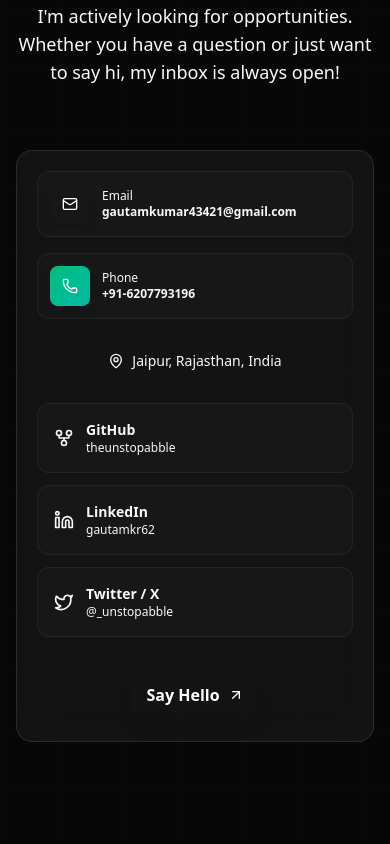
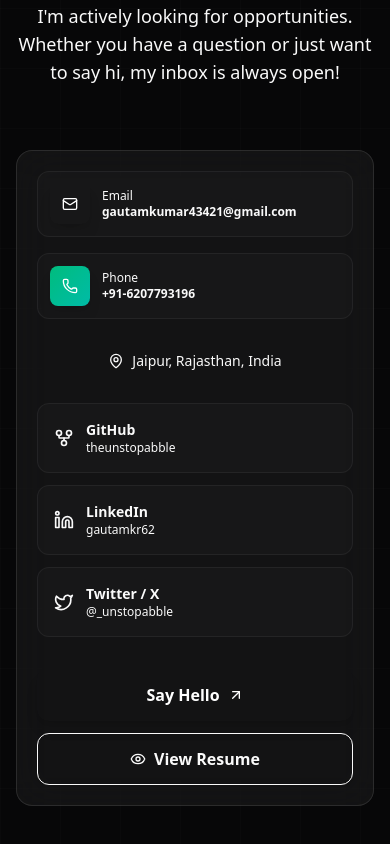
Before and after one commit to theunstopabble/gautam_portfolio, a Next.js app: page /contact in a window 390 px wide. Shown: the part 328-1172 px from the top of the page. Built offline with nearby package versions, Linux system fonts and the light colour scheme.

Commit message:
fix: grammar fix, README image, add mobile View Resume in Contact section

```diff
--- a/src/components/home/About.tsx
+++ b/src/components/home/About.tsx
@@ -87,7 +87,7 @@ export function About() {
                 and 3 production internships under my belt, I&apos;ve built and
                 deployed{" "}
                 <span className="font-semibold text-foreground">
-                  with AI-integrated SaaS products
+                  AI-integrated SaaS products
                 </span>{" "}
                 — from deepfake detection systems to AI-powered mock interview
                 platforms.
--- a/src/components/home/Contact.tsx
+++ b/src/components/home/Contact.tsx
@@ -11,7 +11,12 @@ import {
   ArrowUpRight,
   Send,
   MapPin,
+  Eye,
 } from "lucide-react";
+import { trackResumeClick } from "@/components/Analytics";
+
+const RESUME_LINK =
+  "https://drive.google.com/file/d/12F5GfuBqgwUaTbbWNnx7YHUIHJ5L1NxF/view?usp=sharing";
 
 const socialLinks = [
   {
@@ -157,15 +162,30 @@ export function Contact() {
               })}
             </div>
 
-            {/* Main CTA */}
-            <div className="text-center">
+            {/* Main CTAs */}
+            <div className="flex flex-col sm:flex-row items-center justify-center gap-3">
               <Button
                 size="lg"
-                className="h-13 gap-2 rounded-xl bg-linear-to-r from-primary to-accent px-8 text-base font-semibold text-white shadow-lg shadow-primary/25 transition-all hover:shadow-xl hover:shadow-primary/30 hover:brightness-110"
+                className="h-13 w-full sm:w-auto gap-2 rounded-xl bg-linear-to-r from-primary to-accent px-8 text-base font-semibold text-white shadow-lg shadow-primary/25 transition-all hover:shadow-xl hover:shadow-primary/30 hover:brightness-110"
                 asChild
               >
                 <a href="mailto:gautamkumar43421@gmail.com">
                   Say Hello <ArrowUpRight className="h-4 w-4" />
+                </a>
+              </Button>
+              <Button
+                size="lg"
+                variant="outline"
+                className="md:hidden h-13 w-full sm:w-auto gap-2 rounded-xl border-primary/30 px-8 text-base font-semibold transition-all hover:bg-primary/10"
+                asChild
+                onClick={trackResumeClick}
+              >
+                <a
+                  href={RESUME_LINK}
+                  target="_blank"
+                  rel="noopener noreferrer"
+                >
+                  <Eye className="h-4 w-4" /> View Resume
                 </a>
               </Button>
             </div>
```
Also changed, not shown: 1 other file (tests, documents, lock files or other folders).
